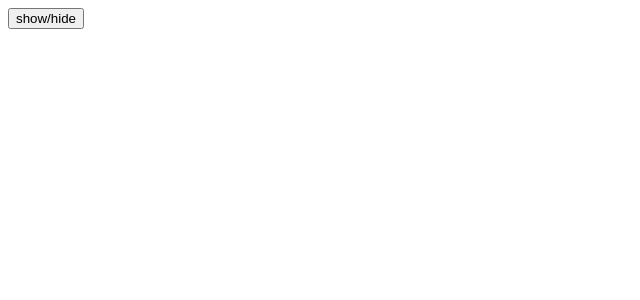
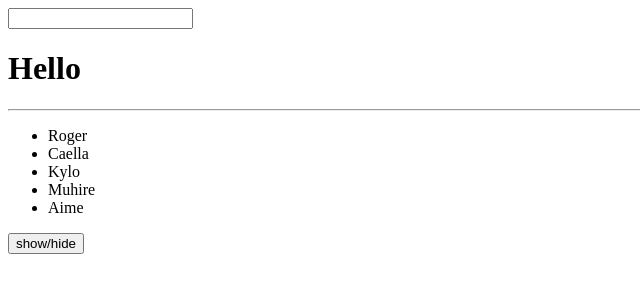
Before and after one commit to akimanagabriel/introduction-to-vuejs-game-development, a Vue app: page / in a window 1280 px wide. Shown: the top 300 px of the page, without its empty margins (0-640 px from the left). Built offline with nearby package versions, Linux system fonts and the light colour scheme.

Commit message:
add live search

```diff
--- a/src/App.vue
+++ b/src/App.vue
@@ -1,5 +1,6 @@
 <template>
   <div>
+    <Hooks />
     <button @click="isHidden = !isHidden">show/hide</button>
     <Game v-if="isHidden" />
   </div>
@@ -7,6 +8,7 @@
 <script setup>
 import { ref } from "vue";
 import Game from "./Game.vue";
+import Hooks from "./Hooks.vue";
 
 const isHidden = ref(false);
 </script>
--- /dev/null
+++ b/src/Hooks.vue
@@ -0,0 +1,28 @@
+<script setup>
+import { onUpdated, ref } from "vue";
+
+const name = ref("");
+
+const students = ref(["Roger", "Caella", "Kylo", "Muhire", "Aime"]);
+
+onUpdated(function () {
+  //   console.log("The state is changedn to ", name.value);
+  if (name.value.length !== 0) {
+    students.value = students.value.filter((student) =>
+      student.toLowerCase().includes(name.value.toLowerCase())
+    );
+  } else {
+    students.value = ["Roger", "Caella", "Kylo", "Muhire", "Aime"];
+  }
+});
+// onUpdated(()=>{})
+</script>
+
+<template>
+  <input type="text" v-model="name" />
+  <h1>Hello {{ name }}</h1>
+  <hr />
+  <ul>
+    <li v-for="std in students">{{ std }}</li>
+  </ul>
+</template>
```
Also changed, not shown: 1 other file (tests, documents, lock files or other folders).
